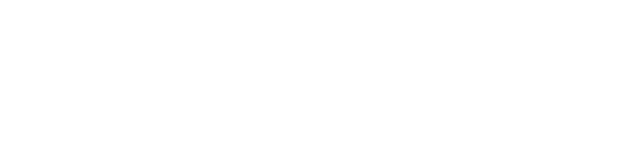
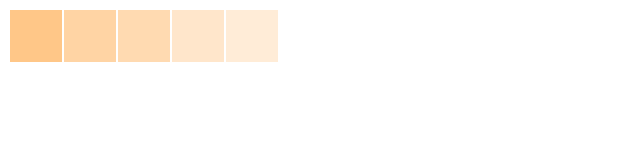
Before and after one commit to rotkiV-V/rotkiV-V, a plain HTML site: page Házi/Iskola színei.html in a window 1280 px wide. Shown: the whole page, without its empty margins (0-640 px from the left). Drawn offline with Linux system fonts and the light colour scheme.

Commit message:
Add files via upload

```diff
--- a/Házi/Iskola színei.html
+++ b/Házi/Iskola színei.html
@@ -8,6 +8,12 @@
     <link rel="stylesheet" href="Iskola_színek.css">
 </head>
 <body>
+    <table>
+    <td class="krém"></td> <td class="krém2"></td> <td class="krém3"></td> <td class="krém4"></td> <td class="krém5"></td>
     <td class="barna"></td> <td class="barna2"></td> <td class="barna3"></td> <td class="barna4"></td> <td class="barna5"></td>
+    <td class=""></td> <td class=""></td> <td class=""></td> <td class=""></td> <td class=""></td>
+    <td class=""></td> <td class=""></td> <td class=""></td> <td class=""></td> <td class=""></td>
+    <td class=""></td> <td class=""></td> <td class=""></td> <td class=""></td> <td class=""></td>
+</table>
 </body>
 </html>
--- a/Házi/Iskola_színek.css
+++ b/Házi/Iskola_színek.css
@@ -1,20 +1,69 @@
+.krém
+{
+    background-color: rgb(255, 199, 136);
+    width: 50px;
+    height: 50px;
+}
+
+.krém2
+{
+    background-color: rgba(255, 199, 136, 0.76);
+    width: 50px;
+    height: 50px;
+}
+
+.krém3
+{
+    background-color: rgba(255, 199, 136, 0.651);
+    width: 50px;
+    height: 50px;
+}
+
+.krém4
+{
+    background-color: rgba(255, 199, 136, 0.438);
+    width: 50px;
+    height: 50px;
+}
+
+.krém5
+{
+    background-color: rgba(255, 199, 136, 0.336);
+    width: 50px;
+    height: 50px;
+}
+
 .barna
 {
-    background-color: rgb(255, 199, 136);
+    background-color :rgb(196, 115, 39)
+    width: 50px;
+    height: 50px;
 }
+
 .barna2
 {
-    background-color: rgba(255, 199, 136, 0.76);
+    background-color :rgba(196, 115, 39, 0.747)
+    width: 50px;
+    height: 50px;
 }
+
 .barna3
 {
-    background-color: rgba(255, 199, 136, 0.651);
+    background-color :rgba(196, 115, 39, 0.575)
+    width: 50px;
+    height: 50px;
 }
+
 .barna4
 {
-    background-color: rgba(255, 199, 136, 0.438);
+    background-color :rgba(196, 115, 39, 0.438)
+    width: 50px;
+    height: 50px;
 }
+
 .barna5
 {
-    background-color: rgba(255, 199, 136, 0.336);
+    background-color :rgba(196, 115, 39, 0.13)
+    width: 50px;
+    height: 50px;
 }
```
